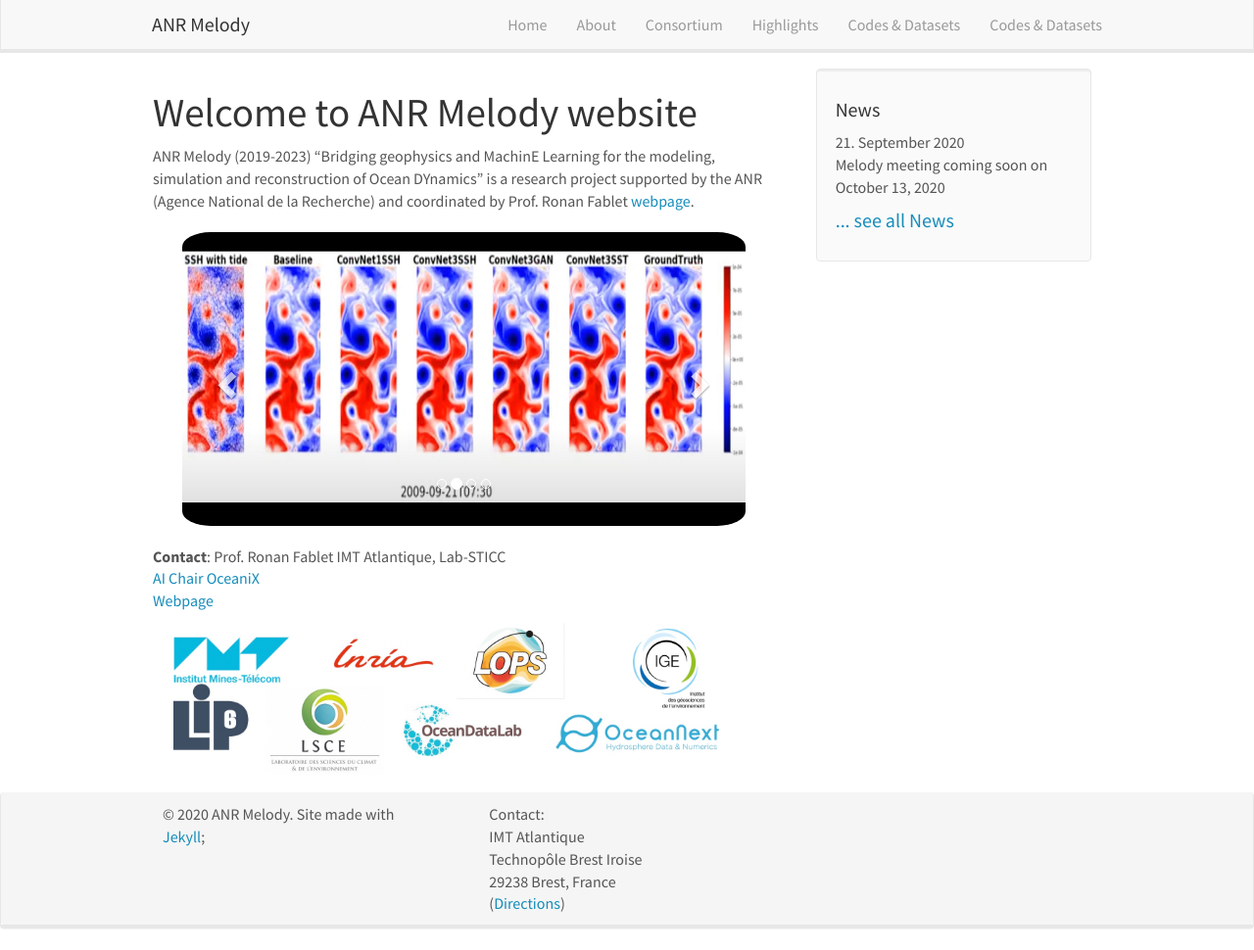
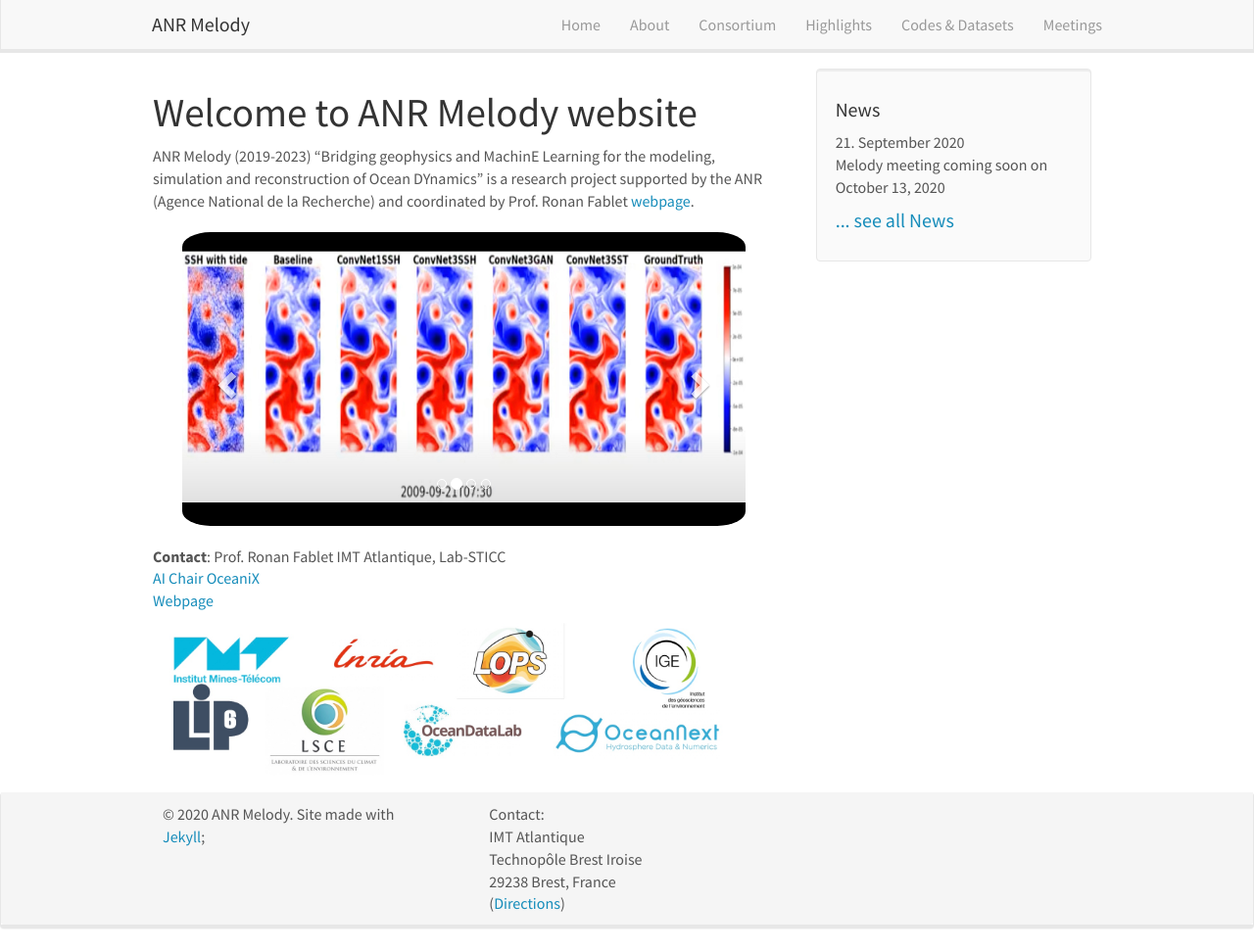
Before and after one commit to anr-melody/anr-melody.github.io, a Jekyll site: the page built from _pages/home.md, in a window 1280 px wide and 970 px high. Shown: the whole window at 98% size. Built offline with Jekyll 4.4.1, drawn with Linux system fonts in a browser that asks for light colours; nearby versions of some CDN libraries.

Commit message:
Update header.html

```diff
--- a/_includes/header.html
+++ b/_includes/header.html
@@ -18,7 +18,7 @@
 		<!--<li><a href="{{ site.url }}{{ site.baseurl }}/vacancies">Vacancies</a></li>-->
 		<li><a href="{{ site.url }}{{ site.baseurl }}/highlights">Highlights</a></li>
 		<li><a href="{{ site.url }}{{ site.baseurl }}/research">Codes & Datasets</a></li>
-		<li><a href="{{ site.url }}{{ site.baseurl }}/meetings">Codes & Datasets</a></li>
+		<li><a href="{{ site.url }}{{ site.baseurl }}/meetings">Meetings</a></li>
 		<!--<li><a href="{{ site.url }}{{ site.baseurl }}/pictures">(Pics)</a></li>-->
 	  </ul>
 	</div>
```
